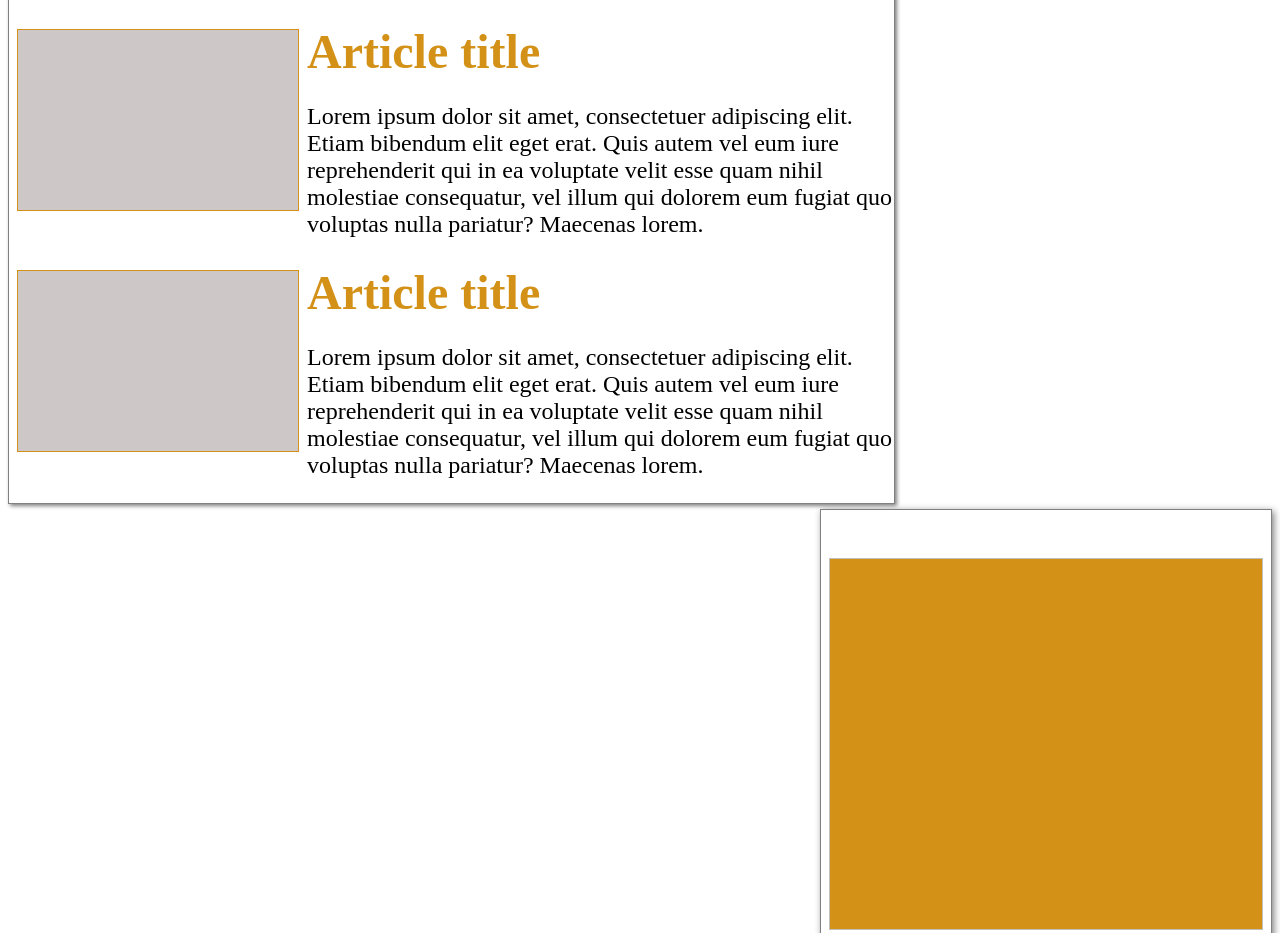
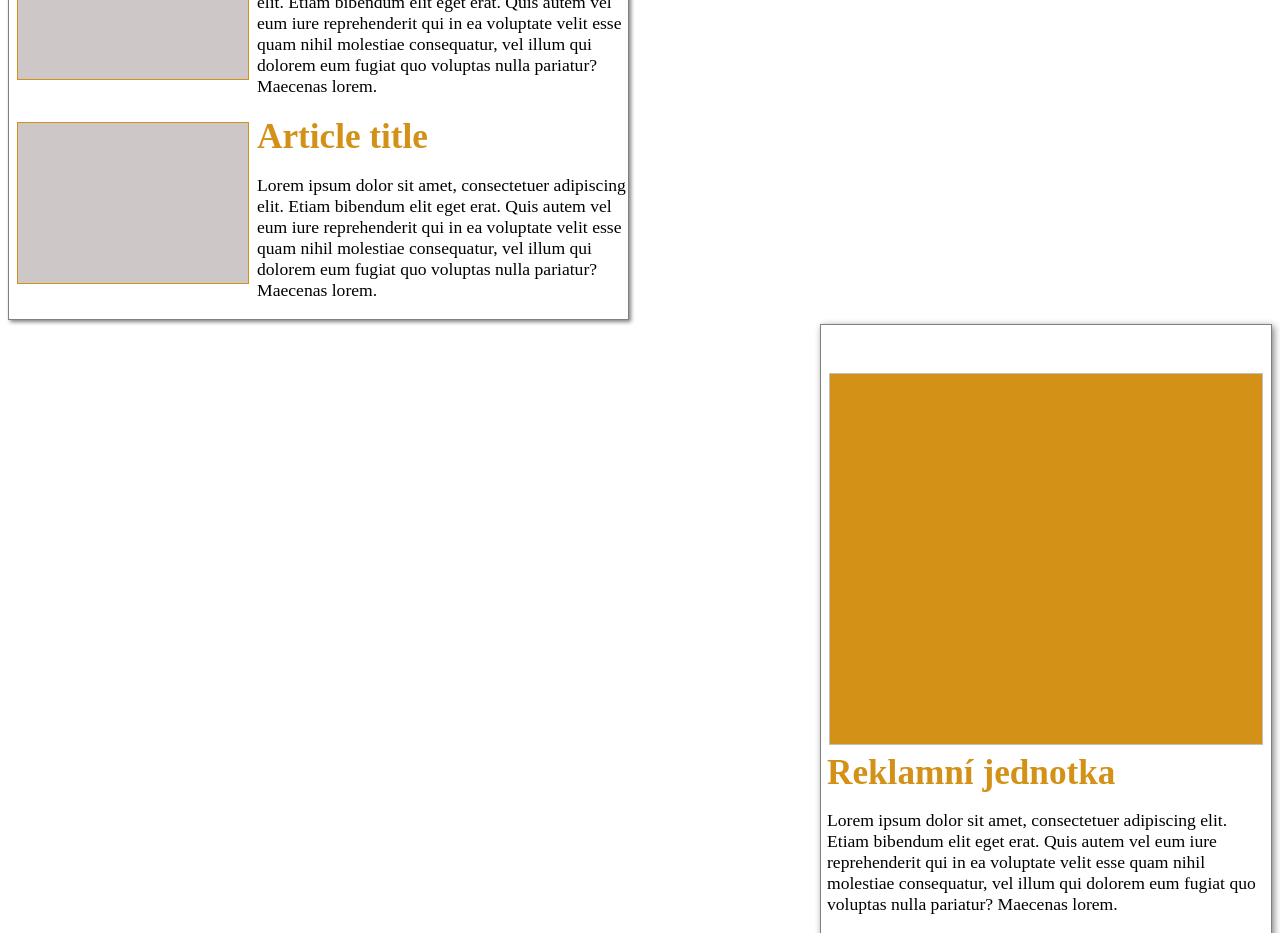
Before and after one commit to IvaHolesinska/advert, a plain HTML site: page index.html in a window 1280 px wide. Shown: the part 1488-2421 px from the top of the page. Drawn offline with Linux system fonts and the light colour scheme.

Commit message:
zmenseni

```diff
--- a/style.css
+++ b/style.css
@@ -1,5 +1,5 @@
 body{
-    font-size: 1.5em;
+    font-size: 1.1em;
 }
 
 h1 {
@@ -16,8 +16,8 @@ h1 {
 .img,
 .img-reklama,
 .img-reklama-ctverec {
-    width: 280px;
-    height: 180px;
+    width: 230px;
+    height: 160px;
     background-color: rgb(206, 199, 199);
     border: 1px solid rgb(211, 145, 24);
     margin: 8px;
@@ -37,7 +37,7 @@ h1 {
 /* hlavní sloupec */
 
 .article-list {
-    width: 100%;
+    width: 70%;
     border: 1px solid gray;
     box-shadow: 2px 2px 4px gray;
 }
@@ -71,10 +71,9 @@ h1 {
 .side-wrap{
     position: sticky;
     top: 0;
-    left: 0;
     float: right;
     max-width:450px;
-    height: 680px;
+    height: 580px;
     border: 1px solid gray;
     box-shadow: 2px 2px 7px gray;
     padding-top: 40px;
@@ -109,7 +108,7 @@ h1 {
 
 
 
-
+/*
 @media only screen and (max-width: 600px) {
     .content-wrap {
         max-width: 70% !important;
@@ -122,4 +121,4 @@ h1 {
         float: left !important;
         max-width: 20%;
     }
-  }
+  } */
```
Also changed, not shown: 1 other file.
